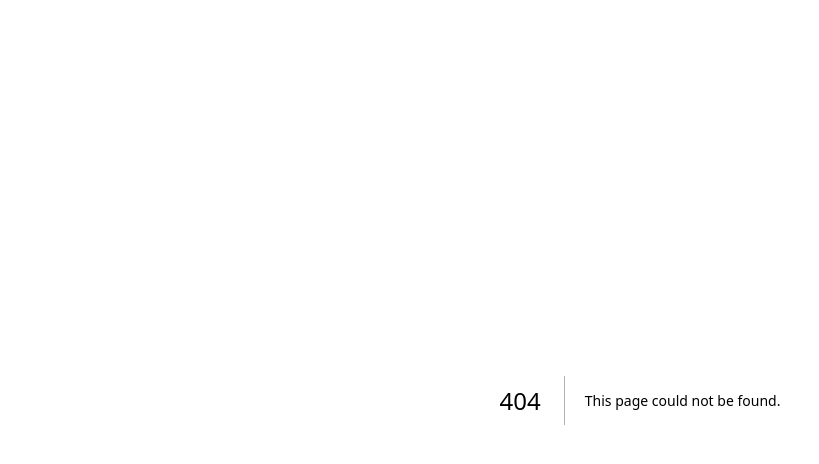
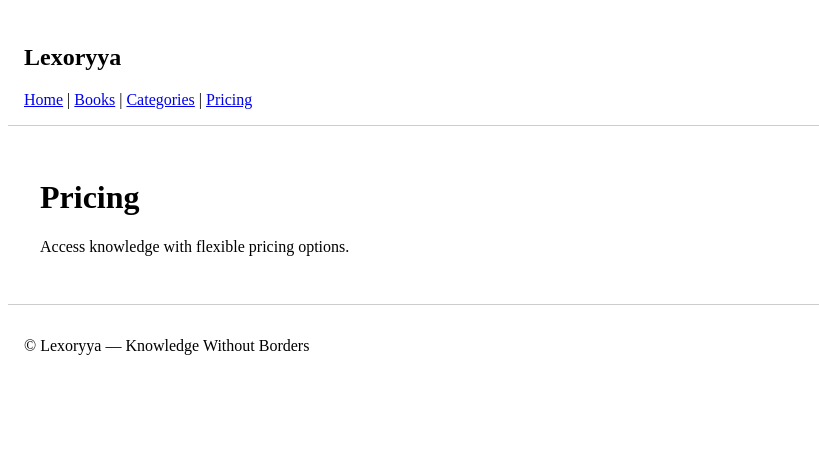
Before and after one commit to sasidhar-cell/lexoryya-web, a Next.js app: page /pricing in a window 1280 px wide. Before the commit this address had no page. Shown: the top 464 px of the page, without its empty margins (0-819 px from the left). Built offline with nearby package versions, Linux system fonts and the light colour scheme.

Commit message:
Add pricing page

```diff
--- /dev/null
+++ b/pages/pricing.js
@@ -0,0 +1,10 @@
+import Layout from "../components/Layout";
+
+export default function Pricing() {
+  return (
+    <Layout>
+      <h1>Pricing</h1>
+      <p>Access knowledge with flexible pricing options.</p>
+    </Layout>
+  );
+}
```
